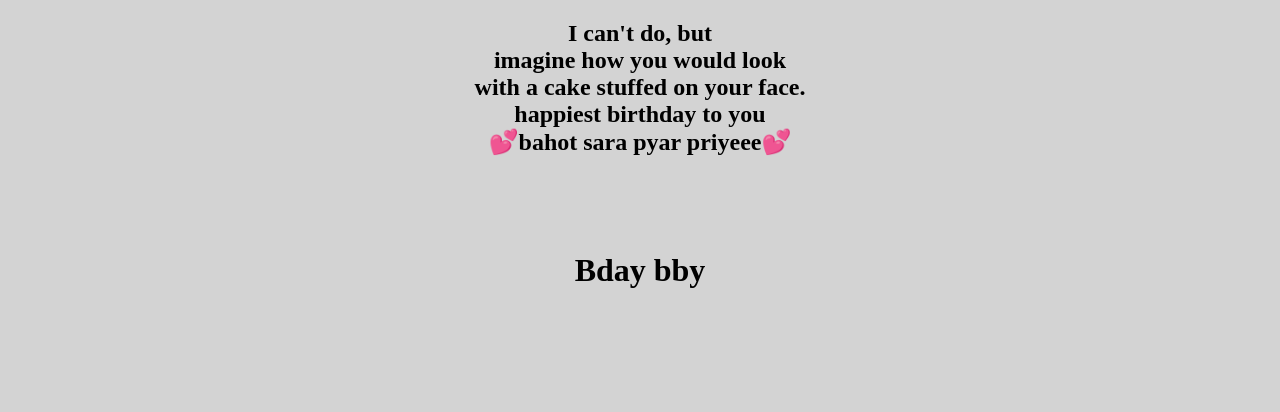
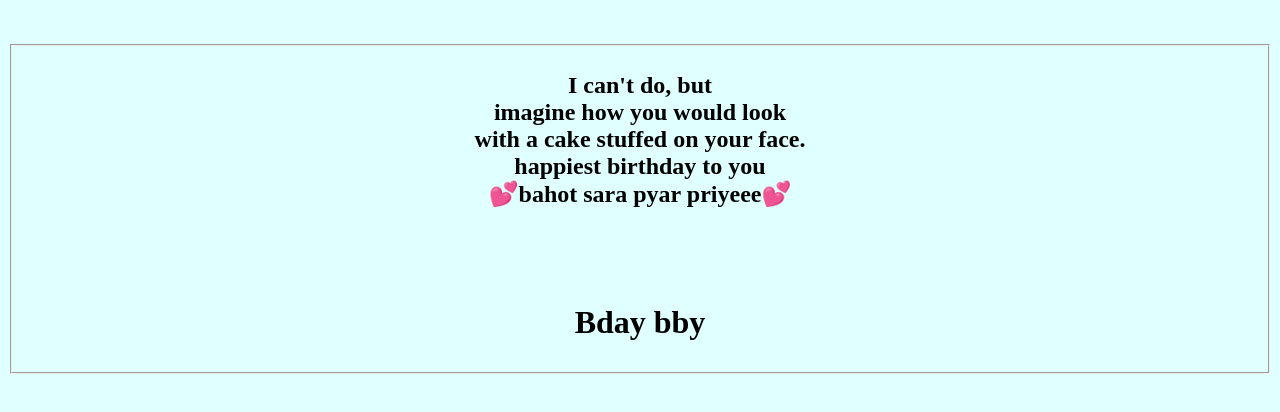
Before and after one commit to doumissme127/ikyn, a plain HTML site: page index.html in a window 1280 px wide. Drawn offline with Linux system fonts and the light colour scheme.

Commit message:
index.html

```diff
--- a/index.html
+++ b/index.html
@@ -5,7 +5,12 @@
     <meta name="viewport" content="width=device-width, initial-scale=1.0">
     <title>Document</title>
 </head>
-<body bgcolor="#d3d3d3"  >
+<body bgcolor="#E0FFFF"  >
+    <br>
+    <br>
+
+<fieldset>
+
  <center>   <h2>I can't do, but<br>
         imagine how you would look<br>
         with a cake stuffed on your face.<br>
@@ -15,5 +20,8 @@
                  </h2><br>
         <h1><br>
         Bday bby</h1> </center>
+
+    </fieldset>
 </body>
+
 </html>
```
